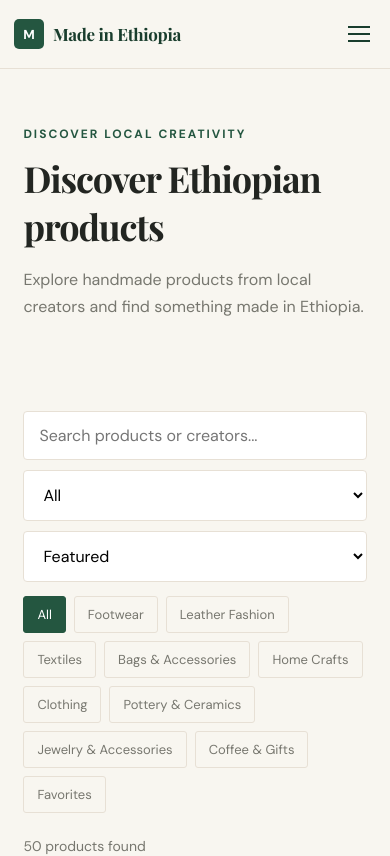
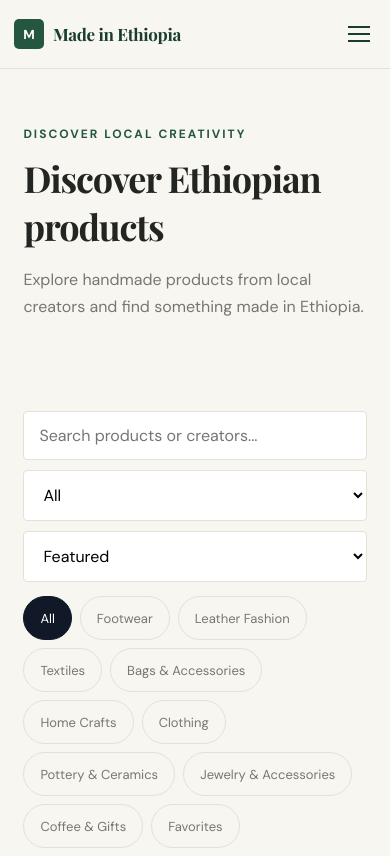
Before and after one commit to Fikre-tsion/Made-in-Ethiopia-Local-Creator-Marketplace, a Next.js app: page /marketplace in a window 390 px wide. Shown: the top 856 px of the page. Built offline with nearby package versions, Linux system fonts and the light colour scheme.

Commit message:
style: improve filter control states

```diff
--- a/app/globals.css
+++ b/app/globals.css
@@ -1538,19 +1538,33 @@ a {
 
   .category-chip,
   .clear-filters {
-    padding: 9px 13px;
+    min-height: 44px;
+    padding: 8px 16px;
     border: 1px solid var(--border);
-    border-radius: 3px;
+    border-radius: 9999px;
     background: transparent;
     color: var(--muted);
     font: inherit;
     font-size: 13px;
     cursor: pointer;
+    transition: background-color 0.2s ease-in-out, border-color 0.2s ease-in-out, color 0.2s ease-in-out;
+  }
+
+  .category-chip:hover {
+    border-color: #9ca3af;
+    background: #f3f4f6;
+    color: var(--text);
+  }
+
+  .category-chip:focus-visible,
+  .clear-filters:focus-visible {
+    outline: 2px solid #3b82f6;
+    outline-offset: 2px;
   }
 
   .category-chip.is-selected {
-    border-color: var(--green);
-    background: var(--green);
+    border-color: #111827;
+    background: #111827;
     color: #fff;
   }
 
```
